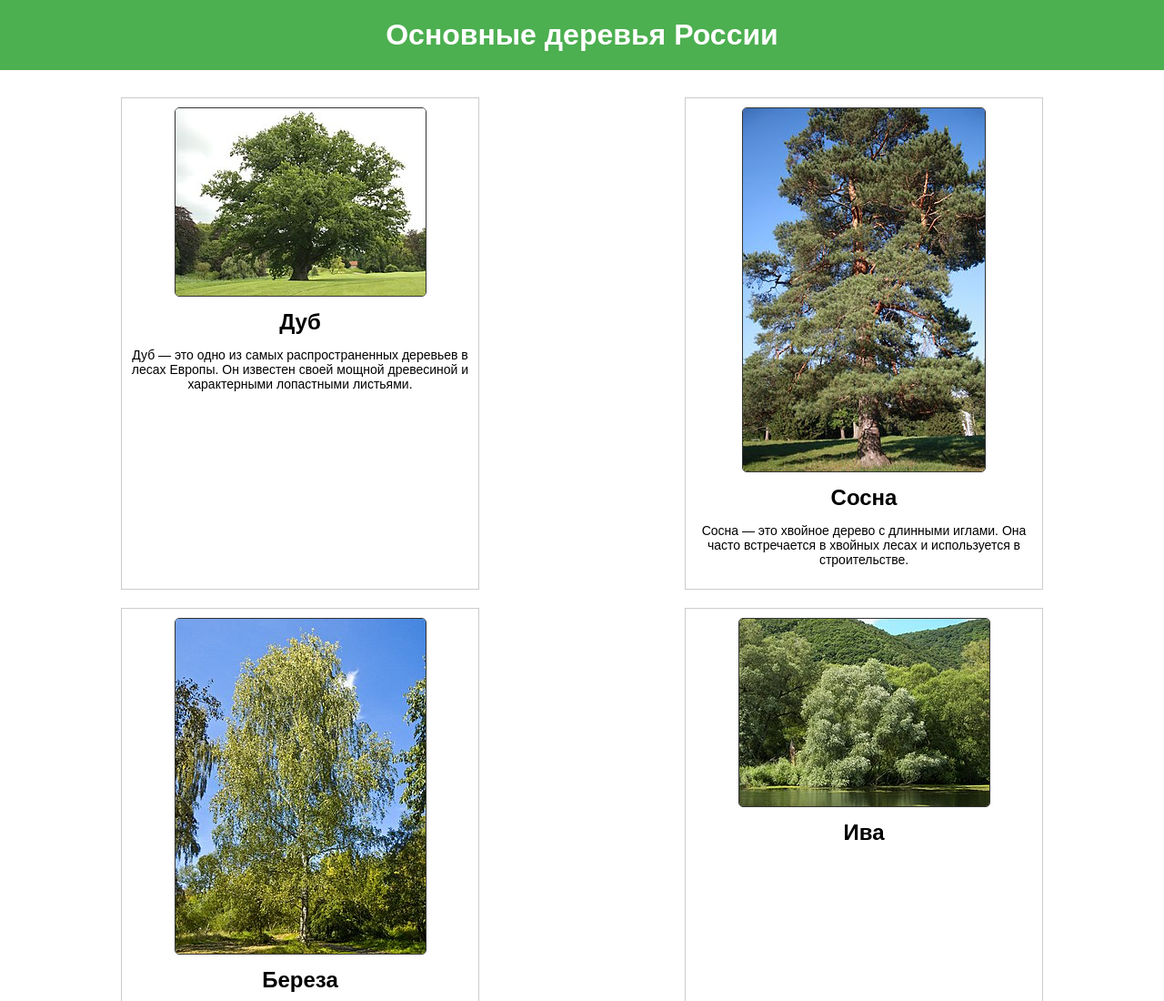
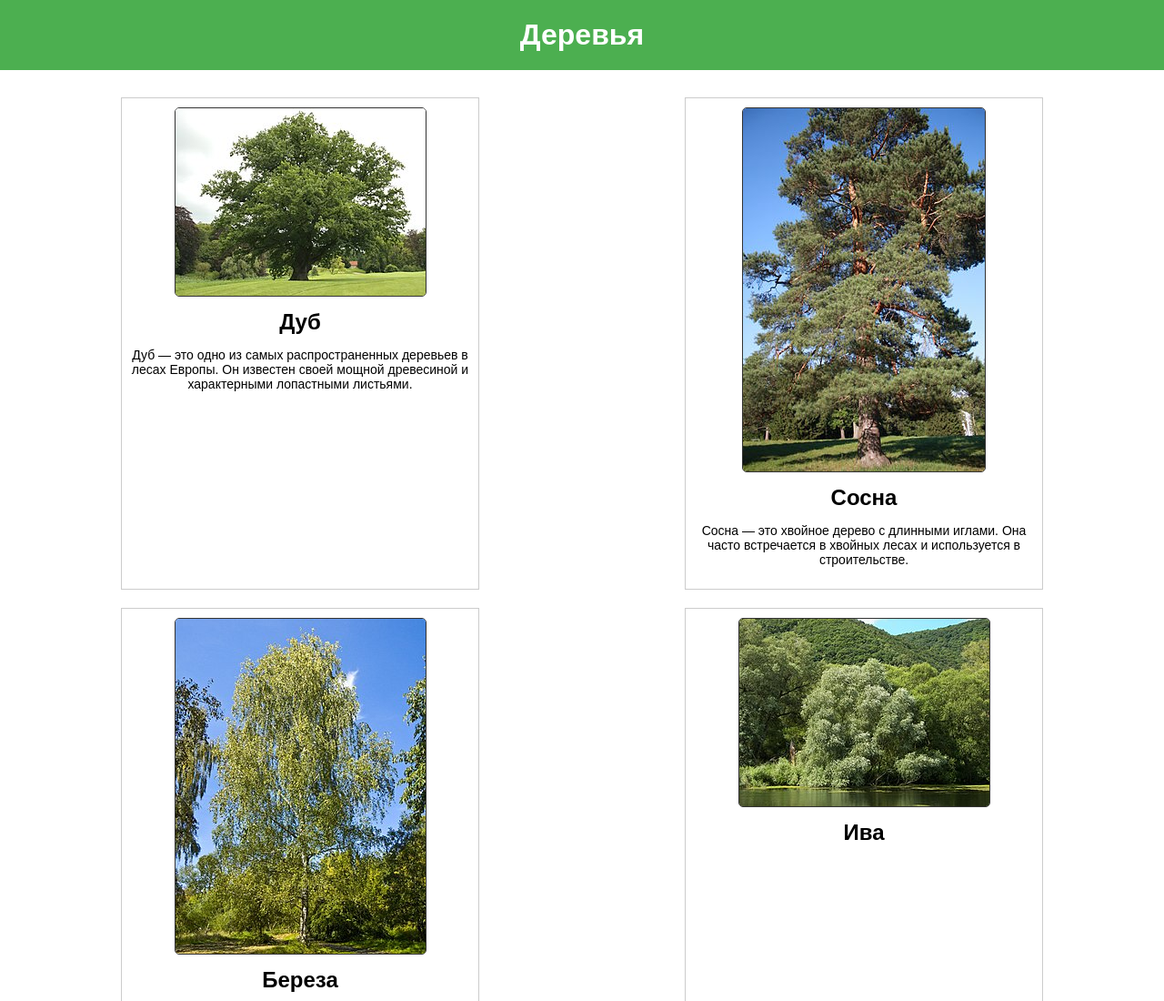
Before and after one commit to Naishka/naishka, a plain HTML site: page index.html in a window 1280 px wide. Shown: the top 1100 px of the page at 91% size. Drawn offline with Linux system fonts and the light colour scheme.

Commit message:
Update index.html

```diff
--- a/index.html
+++ b/index.html
@@ -6,7 +6,7 @@
 </head>
 <body>
     <header>
-        <h1>Основные деревья России</h1>
+        <h1>Деревья</h1>
     </header>
 
     <main>
```
